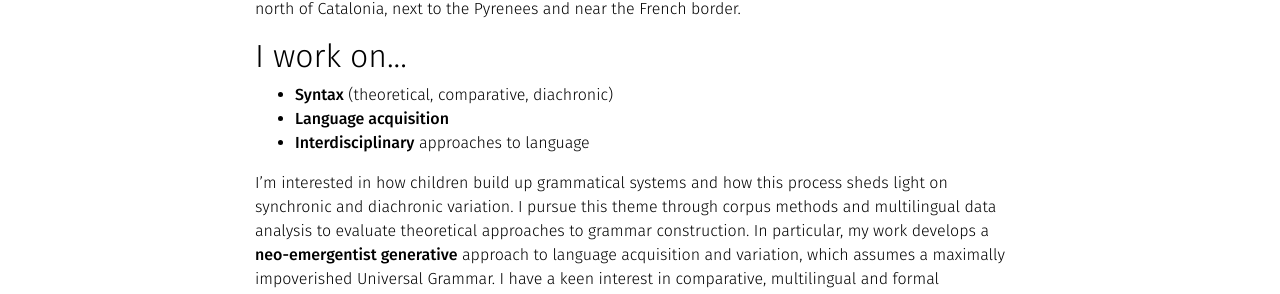
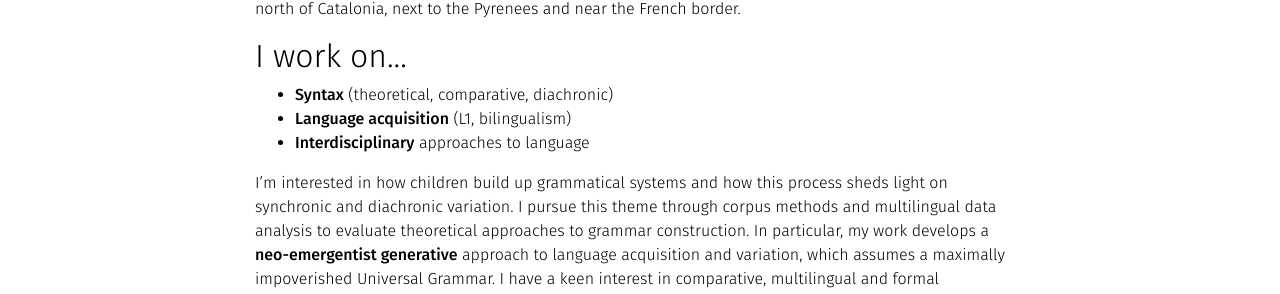
Before and after one commit to nuria-bosch/nuria-bosch.github.io, a Jekyll site: the page built from _pages/about.md, in a window 1280 px wide and 900 px high, scrolled down 517 px. Shown: the part 151-445 px from the top of the window. Built offline with Jekyll 4.4.1, drawn with Linux system fonts in a browser that asks for light colours; full-size pictures stand in for the smaller copies a plugin makes; some web fonts are replaced; comment, search, counter and statistics services are not loaded; a style sheet for code colours, icons or effects is not loaded.

Commit message:
Update about.md

```diff
--- a/_pages/about.md
+++ b/_pages/about.md
@@ -31,7 +31,7 @@ When not doing linguistics, I can be found reading, listening to music, coding,
  <h2>I work on...</h2>
 
 - **Syntax** (theoretical, comparative, diachronic)
-- **Language acquisition**
+- **Language acquisition** (L1, bilingualism)
 - **Interdisciplinary** approaches to language
 
 I'm interested in how children build up grammatical systems and how this process sheds light on synchronic and diachronic variation. I pursue this theme through corpus methods and multilingual data analysis to evaluate theoretical approaches to grammar construction. In particular, my work develops a **neo-emergentist generative** approach to language acquisition and variation, which assumes a maximally impoverished Universal Grammar. I have a keen interest in comparative, multilingual and formal perspectives on syntactic acquisition.
```
